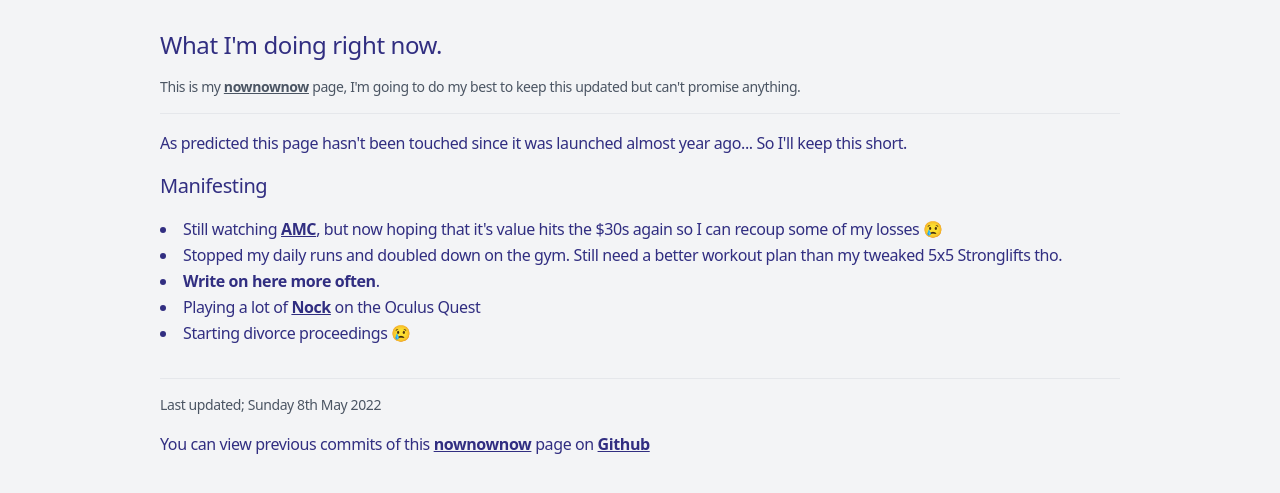
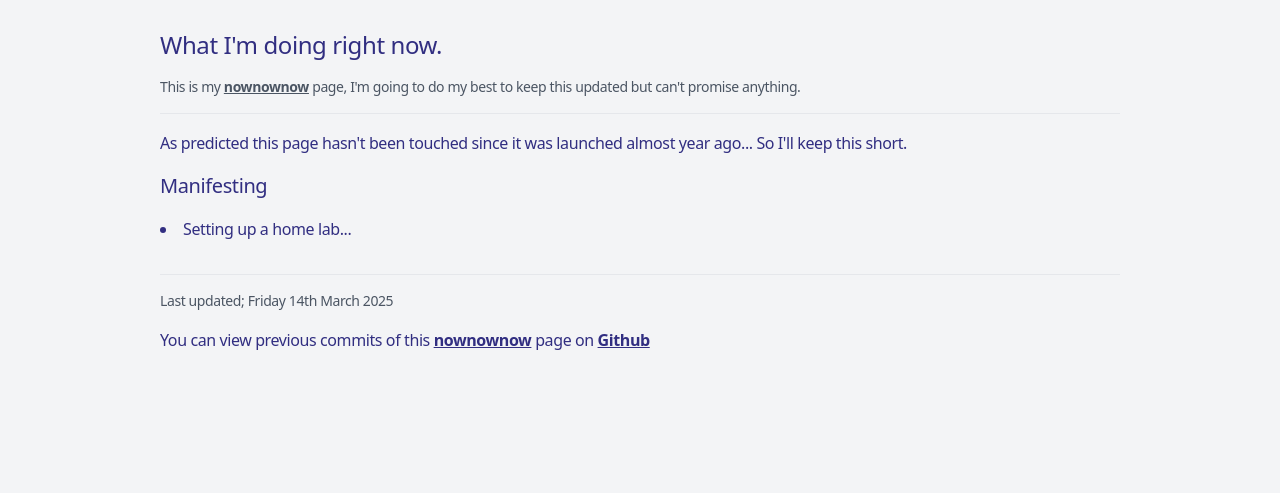
Before and after one commit to Phunky/markharwood.info, an Astro site: page /now in a window 1280 px wide. Shown: the part 131-624 px from the top of the page. Built offline with nearby package versions, Linux system fonts and the light colour scheme; Astro itself is replaced by a stand-in of ours.

Commit message:
Simple update to check if this actually auto deploys

```diff
--- a/src/pages/now.astro
+++ b/src/pages/now.astro
@@ -14,15 +14,11 @@ import Layout from '../layouts/Layout.astro';
     <p>As predicted this page hasn't been touched since it was launched almost year ago... So I'll keep this short.</p>
     <h2>Manifesting</h2>
     <ul class="list-disc list-inside">
-      <li>Still watching <a href="https://uk.finance.yahoo.com/quote/AMC?p=AMC" target="_blank">AMC</a>, but now hoping that it's value hits the $30s again so I can recoup some of my losses 😢</li>
-      <li>Stopped my daily runs and doubled down on the gym. Still need a better workout plan than my tweaked 5x5 Stronglifts tho.</li>
-      <li><b>Write on here more often</b>.</li>
-      <li>Playing a lot of <a href="https://www.oculus.com/experiences/quest/5157404804284116/?msclkid=ec141f74cf0611ec812a2b8bc322c01a" target="_blank">Nock</a> on the Oculus Quest</li>
-      <li>Starting divorce proceedings 😢</li>
+      <li>Setting up a home lab...</li>
     </ul>
     <hr class="mt-8 mb-4">
     <div>
-      <h6>Last updated; Sunday 8th May 2022</h6>
+      <h6>Last updated; Friday 14th March 2025</h6>
       You can view previous commits of this <a href="https://nownownow.com/about" target="_blank">nownownow</a> page on <a href="https://github.com/Phunky/markharwood.info/commits/production/pages/now.vue" target="_blank">Github</a>
     </div>
 	</main>
```
